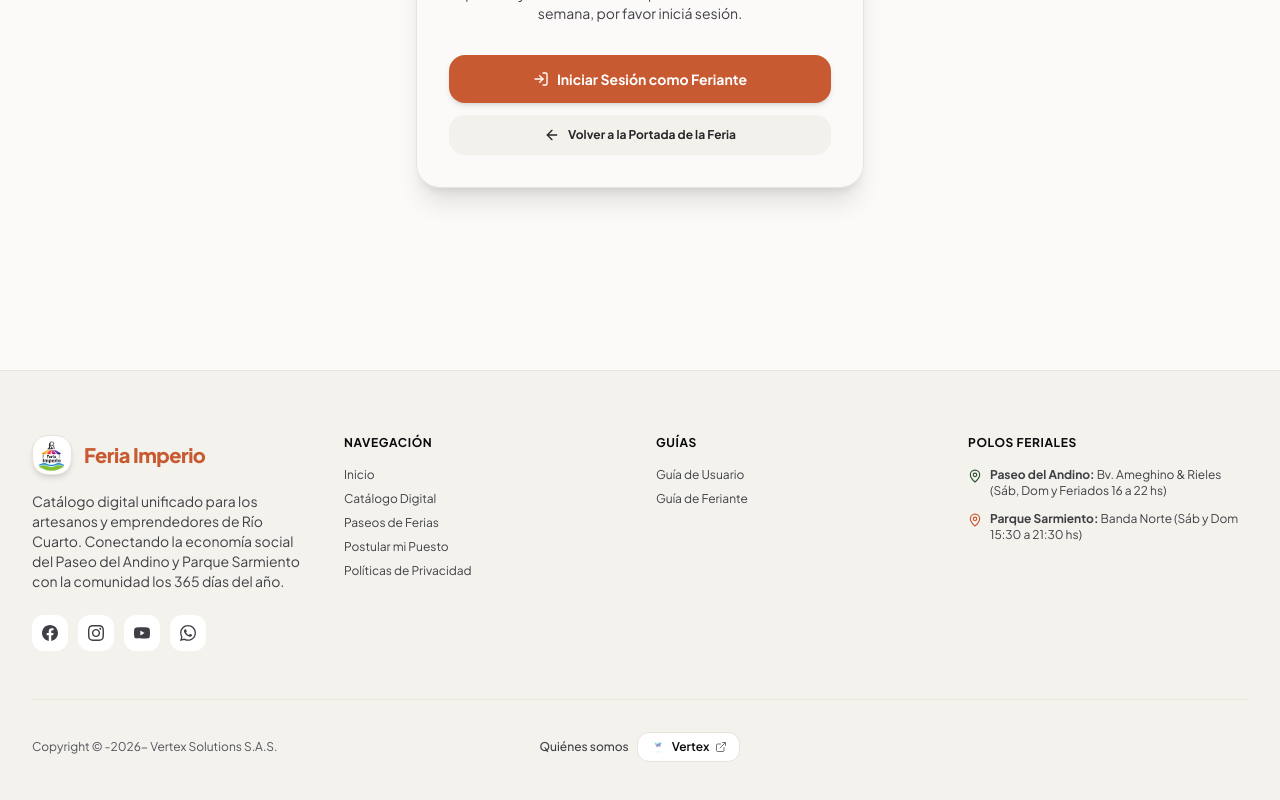
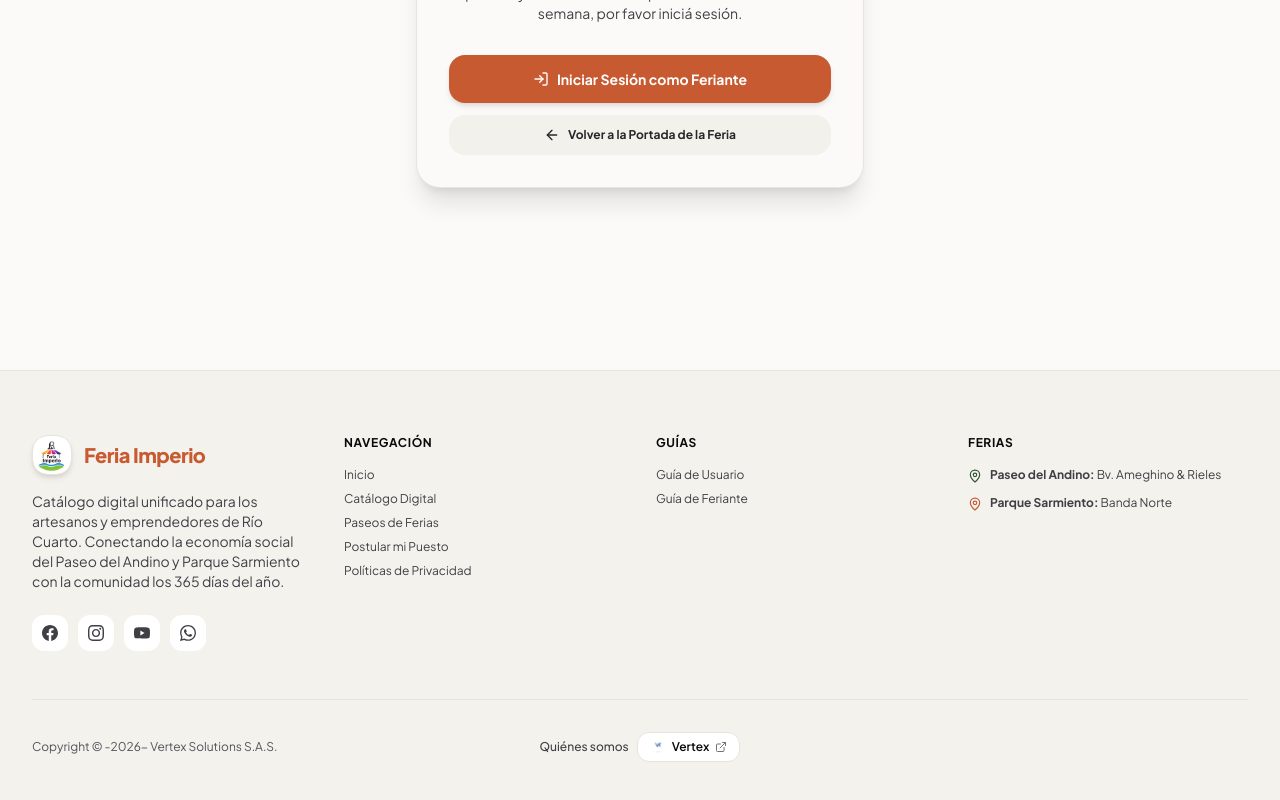
Before and after one commit to AlejoAlaminos/EFI-feria-imperio, a React (Vite) app: page /admin in a window 1280 px wide. Shown: the part 511-1311 px from the top of the page. Built offline with nearby package versions, Linux system fonts and the light colour scheme.

Commit message:
feat(footer): cambiar titulo de columna a Ferias y quitar horarios

```diff
--- a/src/components/layout/Footer.tsx
+++ b/src/components/layout/Footer.tsx
@@ -154,22 +154,22 @@ export const Footer = () => {
             </ul>
           </div>
 
-          {/* Column 4: Espacios Feriales */}
+          {/* Column 4: Ferias */}
           <div>
             <h4 className="text-xs font-bold uppercase tracking-wider text-charcoal-900 dark:text-white mb-4">
-              Polos Feriales
+              Ferias
             </h4>
             <ul className="space-y-3 text-xs text-charcoal-600 dark:text-sand-300">
               <li className="flex items-start gap-2">
                 <MapPin className="w-3.5 h-3.5 text-forest shrink-0 mt-0.5" />
                 <span>
-                  <strong>Paseo del Andino:</strong> Bv. Ameghino & Rieles (Sáb, Dom y Feriados 16 a 22 hs)
+                  <strong>Paseo del Andino:</strong> Bv. Ameghino & Rieles
                 </span>
               </li>
               <li className="flex items-start gap-2">
                 <MapPin className="w-3.5 h-3.5 text-terracotta shrink-0 mt-0.5" />
                 <span>
-                  <strong>Parque Sarmiento:</strong> Banda Norte (Sáb y Dom 15:30 a 21:30 hs)
+                  <strong>Parque Sarmiento:</strong> Banda Norte
                 </span>
               </li>
             </ul>
```
